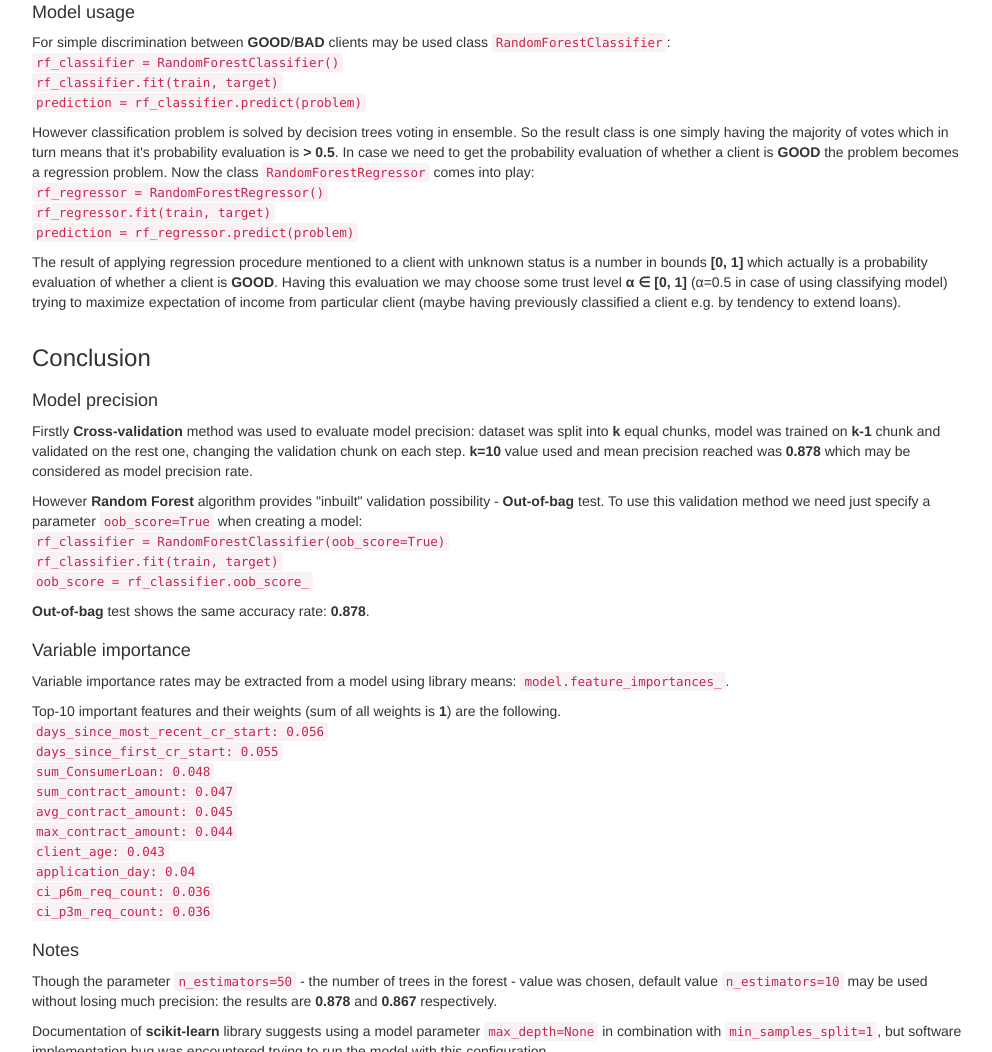
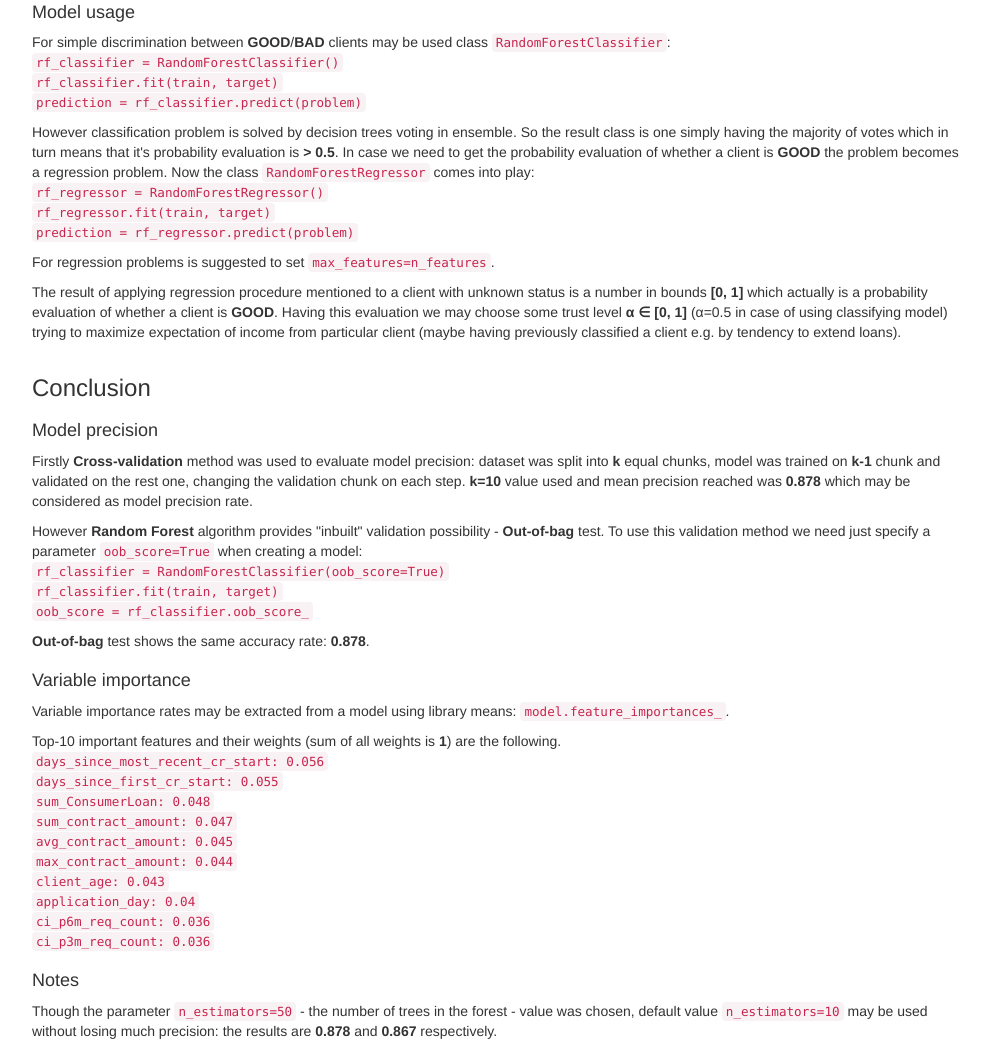
Before and after one commit to IwanVonNeumann/ScoringModelTask, a plain HTML site: page index.html in a window 1280 px wide. Shown: the part 1341-2393 px from the top of the page, without its empty margins (143-1135 px from the left). Drawn offline with nearby package versions, Linux system fonts and the light colour scheme.

Commit message:
Regression problems comment added to Report

```diff
--- a/index.html
+++ b/index.html
@@ -303,6 +303,11 @@
                         </div>
                     </div>
                     <div>
+                        <div>
+                            For regression problems is suggested to set <code>max_features=n_features</code>.
+                        </div>
+                    </div>
+                    <div>
                         The result of applying regression procedure mentioned to a client with unknown status is a
                         number in bounds <strong>[0,&nbsp;1]</strong> which actually is a probability evaluation of
                         whether a client is <strong>GOOD</strong>. Having this evaluation we may choose some trust level
```
